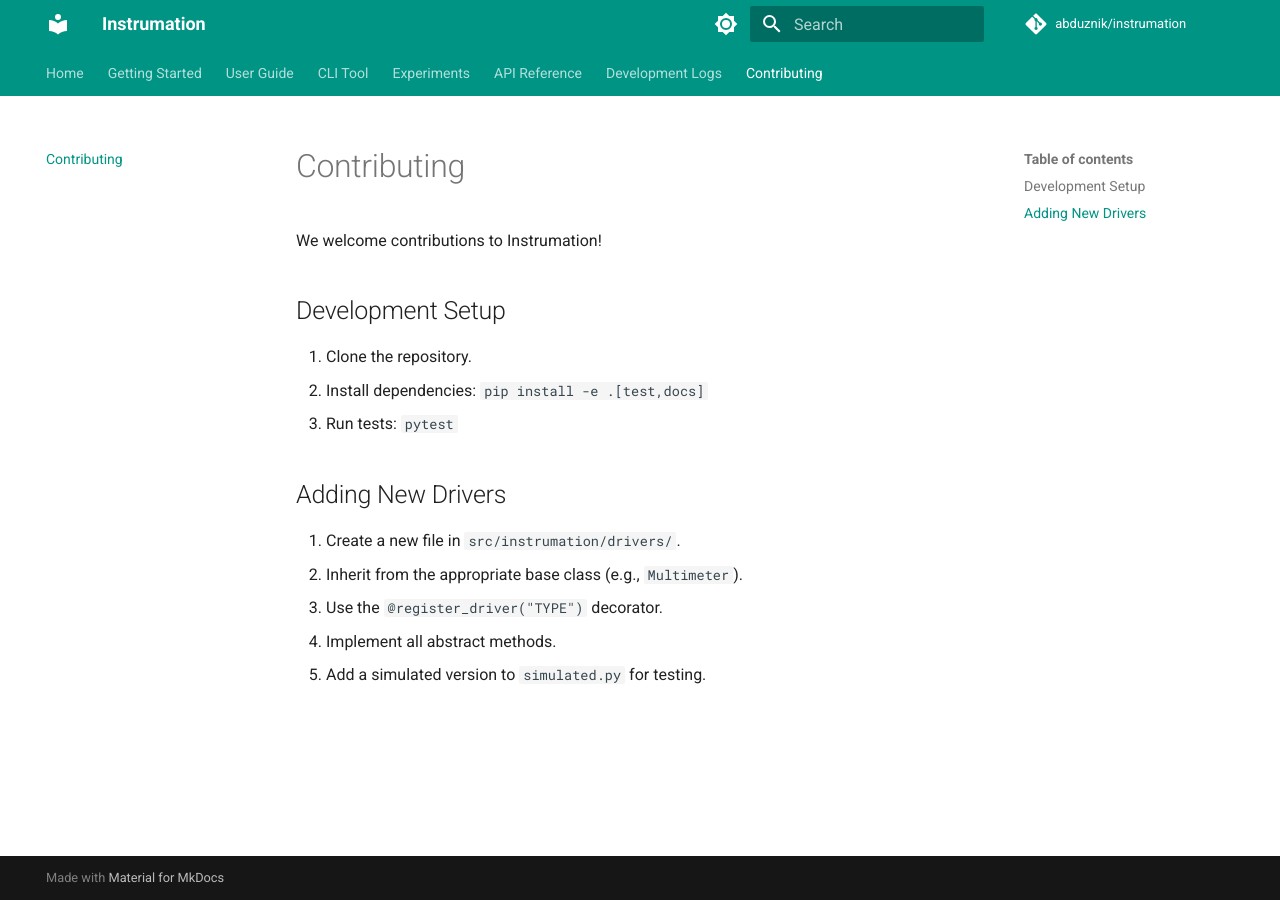
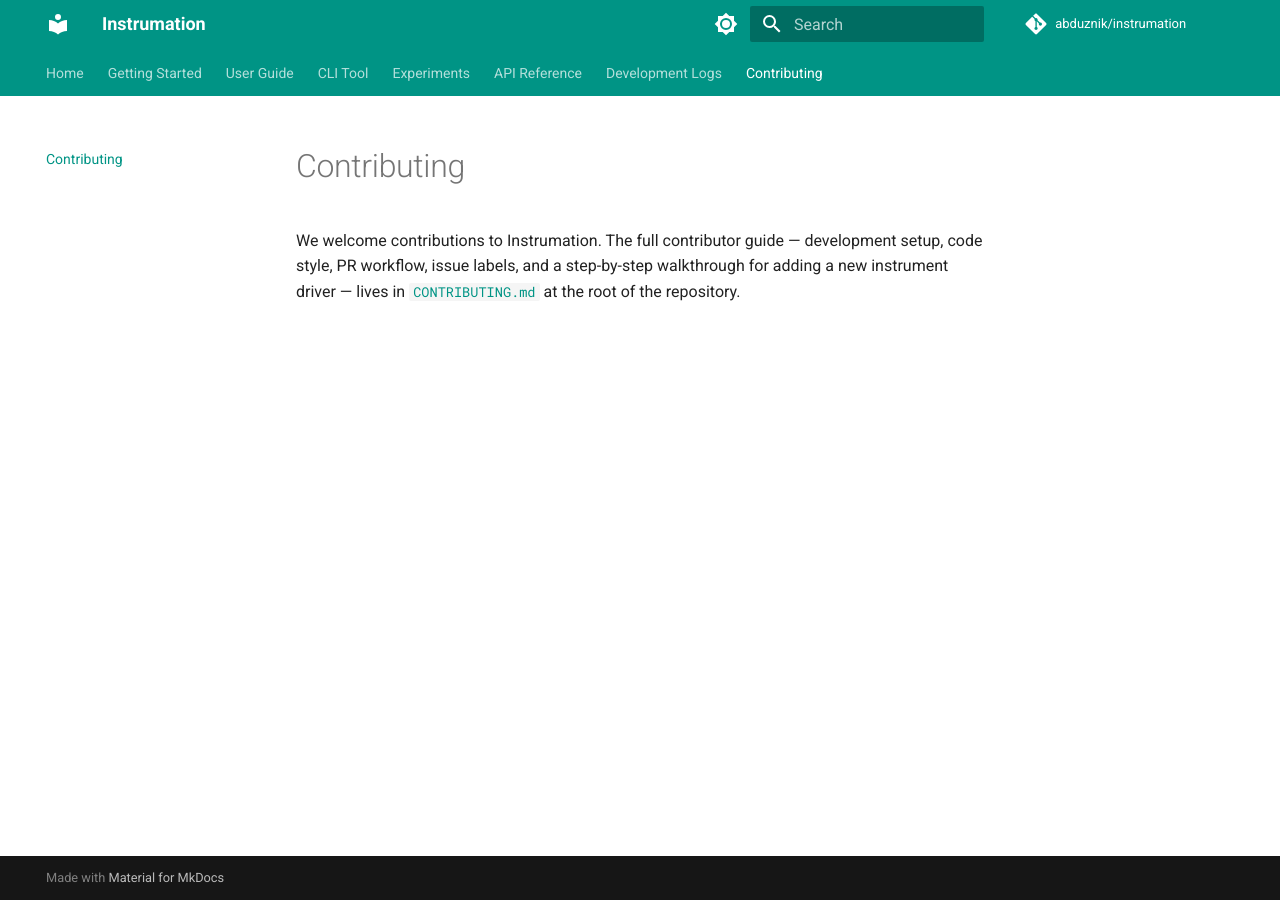
Before and after one commit to abduznik/instrumation, an MkDocs documentation site: the page built from docs/contributing.md, in a window 1280 px wide. Built offline with MkDocs 1.6.1 and Material for MkDocs 9.7.7, drawn with Linux system fonts in a browser that asks for light colours; comment, search, counter and statistics services are not loaded.

Commit message:
docs: modernize README and metadata for SEO and honesty
Remove emojis, duplicate sections, and an unverifiable performance
claim from README.md; add a stats-first summary grounded in verified
counts (drivers, brands, tests, validation reports). Sync docs/index.md
with the same fixes and surface the previously nav-buried development
log. Add PyPI keywords/classifiers/Documentation URL to pyproject.toml,
tighten requires-python to match actual CI coverage, and fix an
invalid ruff target-version value. Correct an inconsistent test-count
figure in release_notes.md and turn docs/contributing.md into a
pointer to the canonical root CONTRIBUTING.md.

```diff
--- a/docs/contributing.md
+++ b/docs/contributing.md
@@ -1,15 +1,3 @@
 # Contributing
 
-We welcome contributions to Instrumation!
-
-## Development Setup
-1. Clone the repository.
-2. Install dependencies: `pip install -e .[test,docs]`
-3. Run tests: `pytest`
-
-## Adding New Drivers
-1. Create a new file in `src/instrumation/drivers/`.
-2. Inherit from the appropriate base class (e.g., `Multimeter`).
-3. Use the `@register_driver("TYPE")` decorator.
-4. Implement all abstract methods.
-5. Add a simulated version to `simulated.py` for testing.
+We welcome contributions to Instrumation. The full contributor guide — development setup, code style, PR workflow, issue labels, and a step-by-step walkthrough for adding a new instrument driver — lives in [`CONTRIBUTING.md`](https://github.com/abduznik/instrumation/blob/main/CONTRIBUTING.md) at the root of the repository.
```
Also changed, not shown: README.md (+14 -25 lines), docs/index.md (+10 -5 lines), pyproject.toml (+23 -2 lines), release_notes.md (+1 -1 lines).
